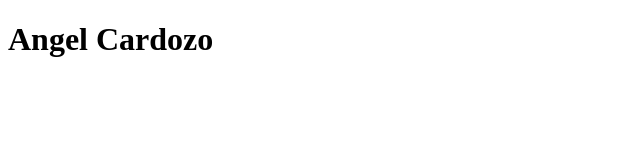
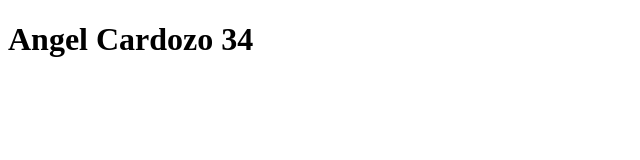
Before and after one commit to AngelLagc/NuevaCarpetaGeneration, a plain HTML site: page index.html in a window 1280 px wide. Shown: the full height of the page, 0-640 px from the left. Drawn offline with Linux system fonts and the light colour scheme.

Commit message:
Cambio buevo

```diff
--- a/index.html
+++ b/index.html
@@ -7,6 +7,6 @@
     <title>Document</title>
 </head>
 <body>
-    <h1>Angel Cardozo</h1>
+    <h1>Angel Cardozo 34</h1>
 </body>
 </html>
```
